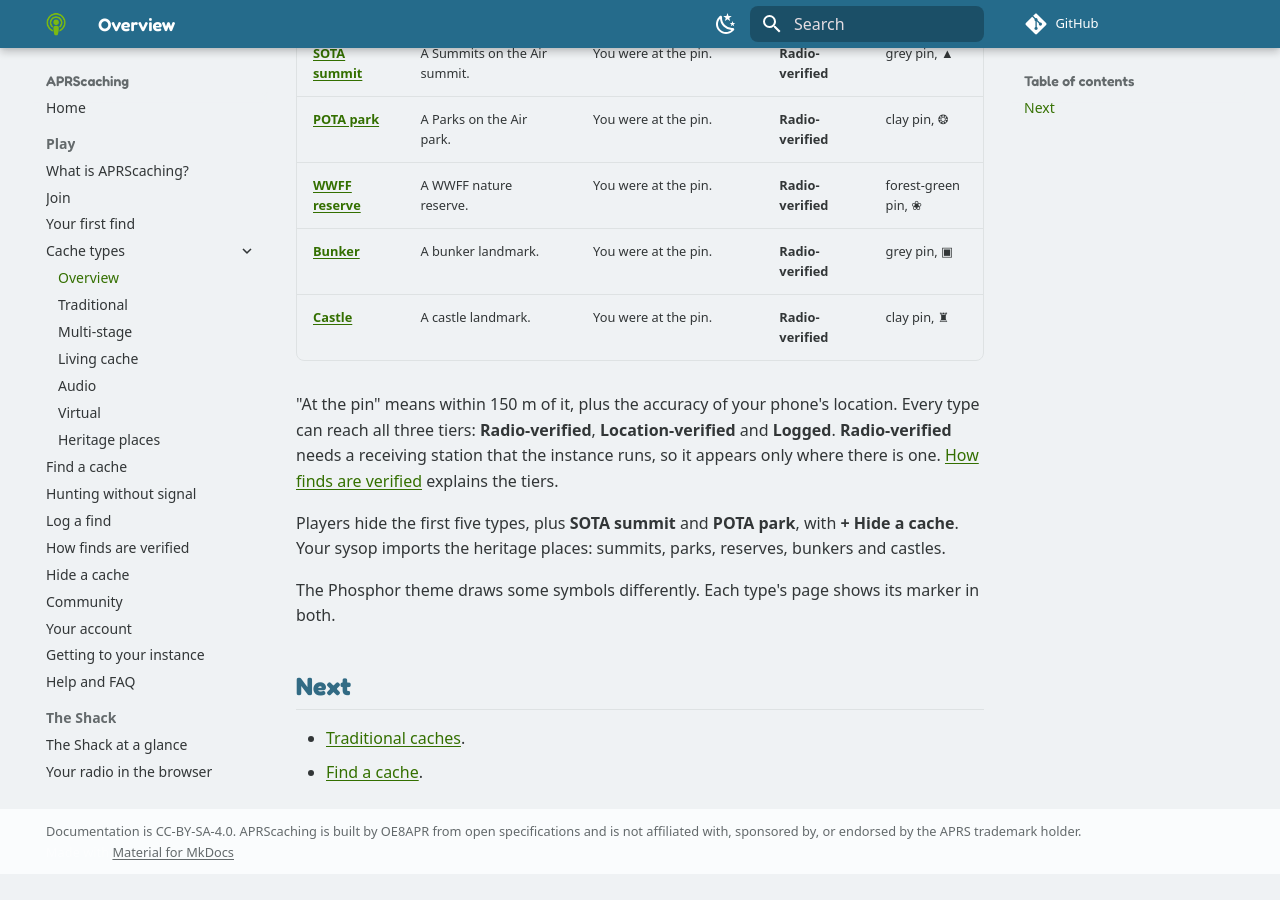
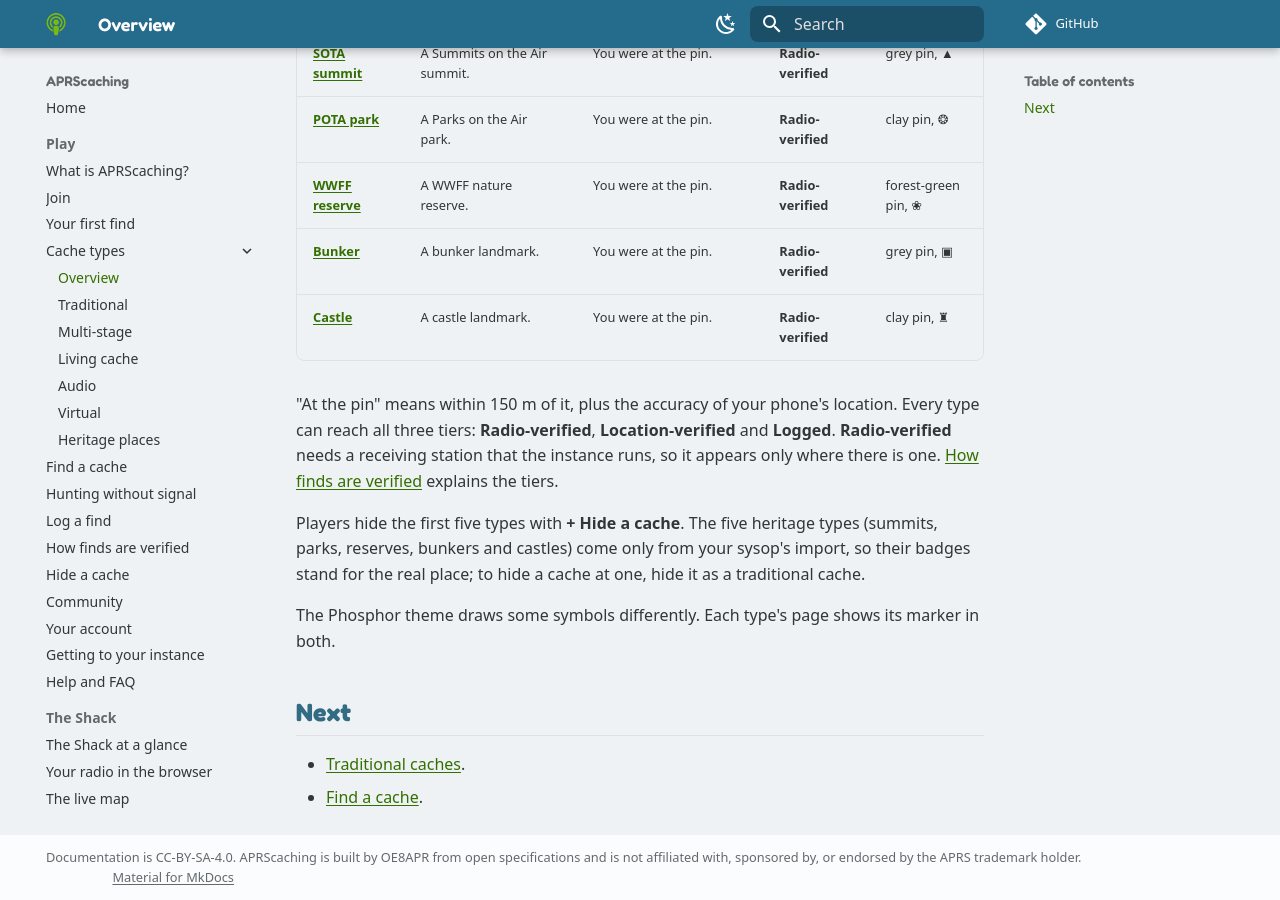
Before and after one commit to apachler/aprscaching, an MkDocs documentation site: the page built from docs/play/cache-types/index.md, in a window 1280 px wide and 900 px high, scrolled down 633 px. Built offline with MkDocs 1.6.1 and Material for MkDocs 9.7.7, drawn with Linux system fonts in a browser that asks for light colours; comment, search, counter and statistics services are not loaded; before the commit the page ends 1507 px from its top, so only the background shows below that.

Commit message:
docs: players hide five cache types; heritage places come only from the sysop's import (#237)
The cache-types page said players hide SOTA summits and POTA parks with
**+ Hide a cache**. They can't: the hide form offers Traditional,
Multi-stage, Living (APRS), Audio and Virtual
(`apps/web/src/cacheTypes.ts`), and the gateway refuses every heritage
type from anyone but the sysop or the import (`caches.ts`
`heritageRefusal`). The page now says so, in line with `hide-a-cache.md`
and `heritage.md`.

Signed-off-by: Andreas Pachler <apachler@paan-systems.com>

```diff
--- a/docs/play/cache-types/index.md
+++ b/docs/play/cache-types/index.md
@@ -21,8 +21,9 @@
 station that the instance runs, so it appears only where there is one. [How finds are
 verified](../verification.md) explains the tiers.
 
-Players hide the first five types, plus **SOTA summit** and **POTA park**, with **+ Hide a cache**. Your sysop
-imports the heritage places: summits, parks, reserves, bunkers and castles.
+Players hide the first five types with **+ Hide a cache**. The five heritage types (summits, parks, reserves,
+bunkers and castles) come only from your sysop's import, so their badges stand for the real place; to hide a
+cache at one, hide it as a traditional cache.
 
 The Phosphor theme draws some symbols differently. Each type's page shows its marker in both.
 
```
